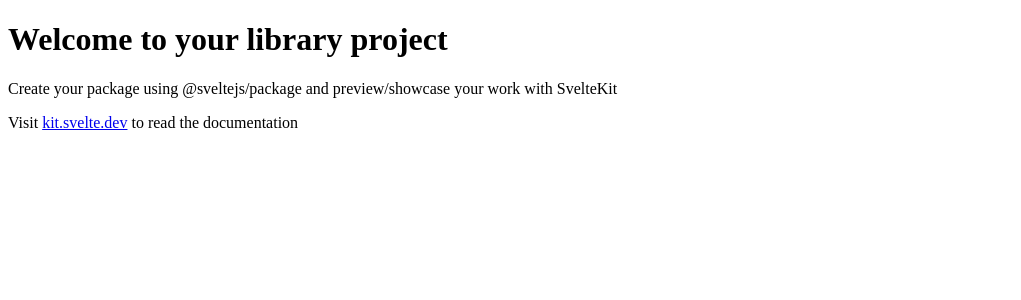
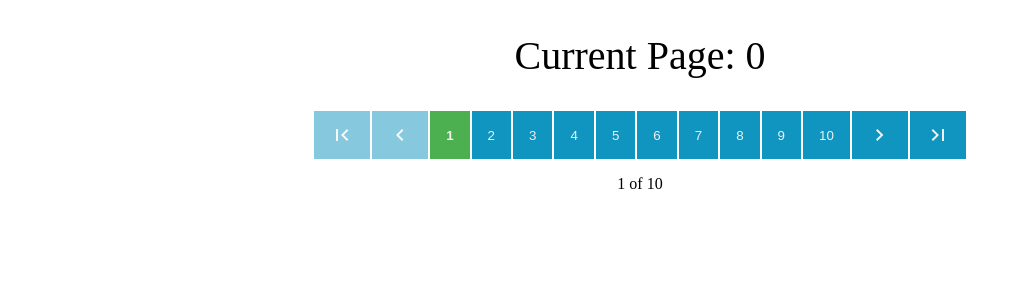
Before and after one commit to francescodessi/svelte-page-navigation, a SvelteKit app: page / in a window 1280 px wide. Shown: the top 300 px of the page, without its empty margins (0-1021 px from the left). Built offline with nearby package versions, Linux system fonts and the light colour scheme.

Commit message:
Main components and Example

```diff
--- a/src/app.html
+++ b/src/app.html
@@ -4,6 +4,7 @@
 		<meta charset="utf-8" />
 		<link rel="icon" href="%sveltekit.assets%/favicon.png" />
 		<meta name="viewport" content="width=device-width, initial-scale=1" />
+		<title>Svelte Page Navigation</title>
 		%sveltekit.head%
 	</head>
 	<body data-sveltekit-preload-data="hover">
--- /dev/null
+++ b/src/lib/components/Icon.svelte
@@ -0,0 +1,32 @@
+<script>
+    export let name = undefined;
+    export let width = 24;
+    export let height = 24;
+    export let color = undefined;
+</script>
+
+{#if name === "first-page" || name === "previous-page" || name === "more-pages" || name === "next-page" || name === "last-page"}
+    <span style:color={color}>
+        <svg xmlns="http://www.w3.org/2000/svg" width={width} height={height} viewBox="0 0 24 24">
+            {#if name === "first-page"}
+                <path fill="currentColor" d="M6 18V6h2v12H6Zm11 0l-6-6l6-6l1.4 1.4l-4.6 4.6l4.6 4.6L17 18Z"/>
+            {:else if name === "previous-page"}
+                <path fill="currentColor" d="m14 18l-6-6l6-6l1.4 1.4l-4.6 4.6l4.6 4.6L14 18Z"/>
+            {:else if name === "more-pages"}
+                <path fill="currentColor" d="M6 14q-.825 0-1.413-.588T4 12q0-.825.588-1.413T6 10q.825 0 1.413.588T8 12q0 .825-.588 1.413T6 14Zm6 0q-.825 0-1.413-.588T10 12q0-.825.588-1.413T12 10q.825 0 1.413.588T14 12q0 .825-.588 1.413T12 14Zm6 0q-.825 0-1.413-.588T16 12q0-.825.588-1.413T18 10q.825 0 1.413.588T20 12q0 .825-.588 1.413T18 14Z"/>
+            {:else if name === "next-page"}
+                <path fill="currentColor" d="M9.4 18L8 16.6l4.6-4.6L8 7.4L9.4 6l6 6l-6 6Z"/>
+            {:else if name === "last-page"}
+                <path fill="currentColor" d="m7 18l-1.4-1.4l4.6-4.6l-4.6-4.6L7 6l6 6l-6 6Zm9 0V6h2v12h-2Z"/>
+            {/if}
+        </svg>
+    </span>
+{/if}
+
+<style>
+    span {
+        display: flex;
+        align-items: center;
+        justify-content: center;
+    }
+</style>
--- /dev/null
+++ b/src/lib/components/Paginator.svelte
@@ -0,0 +1,146 @@
+<script>
+    import Icon from "./Icon.svelte";
+    import PaginatorButton from "./PaginatorButton.svelte";
+    import {getArrayOfNumbers, arrayChunks} from "../utilities.js"
+    import { onMount, createEventDispatcher } from 'svelte';
+    import { tick } from 'svelte';
+
+    const dispatch = createEventDispatcher();
+
+    export let pages = 10;
+    export let currentPage = 0;
+    export let initChunkSize = pages;
+    export let initShowFirstButton = true;
+    export let initShowLastButton = true;
+    export let customPaginatorButton = undefined;
+
+    let nav;
+    let chunkSize = initChunkSize;
+    let chunks = [];
+    let currentChunk = 0;
+    let showFirstButton = initShowFirstButton;
+    let showLastButton = initShowLastButton;
+
+    $: chunks = arrayChunks(getArrayOfNumbers(pages), chunkSize);
+    $: currentChunk = chunks.findIndex(chunk => chunk.includes(currentPage));
+    $: dispatch('change', {page: currentPage});
+
+    onMount(() => {
+        const resizeObserver = new ResizeObserver(async () => {
+            chunkSize = initChunkSize;
+            showFirstButton = initShowFirstButton;
+            showLastButton = initShowLastButton;
+            await tick();
+            adjustChunks();
+        });
+
+        resizeObserver.observe(nav);
+        return () => resizeObserver.unobserve(nav);
+    });
+
+    async function adjustChunks() {
+        const buttonWrapped = [...nav.children].findIndex(button => button.previousElementSibling && button.offsetTop > button.previousElementSibling.offsetTop);
+        if(buttonWrapped > 0) {
+            if(chunkSize > 0) {
+                chunkSize--;
+                await tick();
+                adjustChunks();
+            }
+            else if(showFirstButton || showLastButton) {
+                showFirstButton = false;
+                showLastButton = false;
+                await tick();
+            }
+        }
+    }
+
+    function jumpToPage(event) {
+        currentPage = Number(event.currentTarget.dataset.page);
+    }
+</script>
+
+{#if pages > 0}
+    <nav bind:this={nav}>
+        {#if showFirstButton}
+            <div>
+                <svelte:component this={customPaginatorButton ?? PaginatorButton} disabled={currentPage <= 0} page="0" on:click={jumpToPage} title="First">
+                    <Icon name="first-page"/>
+                </svelte:component>
+            </div>
+        {/if}
+
+        <div>
+            <svelte:component this={customPaginatorButton ?? PaginatorButton} disabled={currentPage <= 0} page={currentPage - 1} on:click={jumpToPage} title="Previous">
+                <Icon name="previous-page"/>
+            </svelte:component>
+        </div>
+
+        {#if chunks.length > 1 && currentChunk > 0 && chunkSize > 1}
+            <div>
+                <svelte:component this={customPaginatorButton ?? PaginatorButton} page={chunks[currentChunk - 1][0]} on:click={jumpToPage} title="More">
+                    <Icon name="more-pages"/>
+                </svelte:component>
+            </div>
+        {/if}
+
+        {#if chunks.length > 0}
+            {#each chunks[currentChunk] as page (page)}
+                <div>
+                    <svelte:component this={customPaginatorButton ?? PaginatorButton} active={page === currentPage} page={page} on:click={jumpToPage}>
+                        {page + 1}
+                    </svelte:component>
+                </div>
+            {/each}
+        {/if}
+
+        {#if chunks.length > 1 && currentChunk < chunks.length - 1 && chunkSize > 1}
+            <div>
+                <svelte:component this={customPaginatorButton ?? PaginatorButton} page={chunks[currentChunk + 1][0]} on:click={jumpToPage} title="More">
+                    <Icon name="more-pages"/>
+                </svelte:component>
+            </div>
+        {/if}
+
+        <div>
+            <svelte:component this={customPaginatorButton ?? PaginatorButton} disabled={currentPage >= pages - 1} page={currentPage + 1} on:click={jumpToPage} title="Next">
+                <Icon name="next-page"/>
+            </svelte:component>
+        </div>
+
+        {#if showLastButton}
+            <div>
+                <svelte:component this={customPaginatorButton ?? PaginatorButton} disabled={currentPage >= pages - 1} page={pages - 1} on:click={jumpToPage} title="Last">
+                    <Icon name="last-page"/>
+                </svelte:component>
+            </div>
+        {/if}
+    </nav>
+    <div align="center">
+        {currentPage + 1} of {pages}
+    </div>
+{/if}
+
+<style>
+    nav {
+        display: flex;
+        justify-content: space-between;
+        flex-wrap: wrap;
+        align-items: stretch;
+        gap: 2px;
+        margin-bottom: 1rem;
+    }
+
+    nav div {
+        display: flex;
+        align-items: center;
+        justify-content: center;
+    }
+
+    nav div:first-child {
+        margin-left: auto;
+    }
+
+    nav div:last-child {
+        margin-right: auto;
+    }
+</style>
--- /dev/null
+++ b/src/lib/components/PaginatorButton.svelte
@@ -0,0 +1,47 @@
+<script>
+    export let title = undefined;
+    export let disabled = false;
+    export let page = undefined;
+    export let active = false;
+</script>
+
+
+<button type="button" disabled={disabled} data-page={page} class:active={active} title={title} on:click>
+    <slot></slot>
+</button>
+
+<style>
+    button {
+        display: flex;
+        align-items: center;
+        justify-content: center;
+        width: auto;
+        height: 100%;
+        padding: 0.75rem 1rem;
+        border: 0;
+        margin: 0;
+        border-radius: 0;
+        text-align: center;
+        cursor: pointer;
+        background-color: #1095c1;
+        color: #f0f0f0;
+    }
+
+    button:hover{
+        background-color: #07aee5;
+    }
+
+    button:active{
+        transform: scale(0.95);
+    }
+
+    button[disabled] {
+        opacity: 0.5;
+        pointer-events: none;
+    }
+
+    button.active {
+        background-color: #4CAF50;
+        font-weight: bold;
+    }
+</style>
--- /dev/null
+++ b/src/lib/utilities.js
@@ -0,0 +1,15 @@
+const getArrayOfNumbers = (size) => size > 0 ? [...Array(size).keys()] : [];
+
+const arrayChunks = (array, chunkSize) => {
+    const chunks = [];
+
+    if(chunkSize > 0) {
+        for (let i = 0; i < array.length; i += chunkSize) {
+            chunks[chunks.length] = array.slice(i, i + chunkSize);
+        }
+    }
+
+    return chunks;
+};
+
+export {getArrayOfNumbers, arrayChunks};
--- a/src/routes/+page.svelte
+++ b/src/routes/+page.svelte
@@ -1,3 +1,24 @@
-<h1>Welcome to your library project</h1>
-<p>Create your package using @sveltejs/package and preview/showcase your work with SvelteKit</p>
-<p>Visit <a href="https://kit.svelte.dev">kit.svelte.dev</a> to read the documentation</p>
+<script>
+	import Paginator from '$lib/components/Paginator.svelte';
+
+	let currentPage = 0;
+
+	function pageChangeHandler(event) {
+		currentPage = event.detail.page;
+	}
+
+</script>
+
+<div>
+	Current Page: {currentPage}
+</div>
+
+<Paginator on:change={pageChangeHandler}></Paginator>
+
+<style>
+	div {
+		text-align: center;
+		font-size: 2.5rem;
+		margin: 2rem auto;
+	}
+</style>
```
